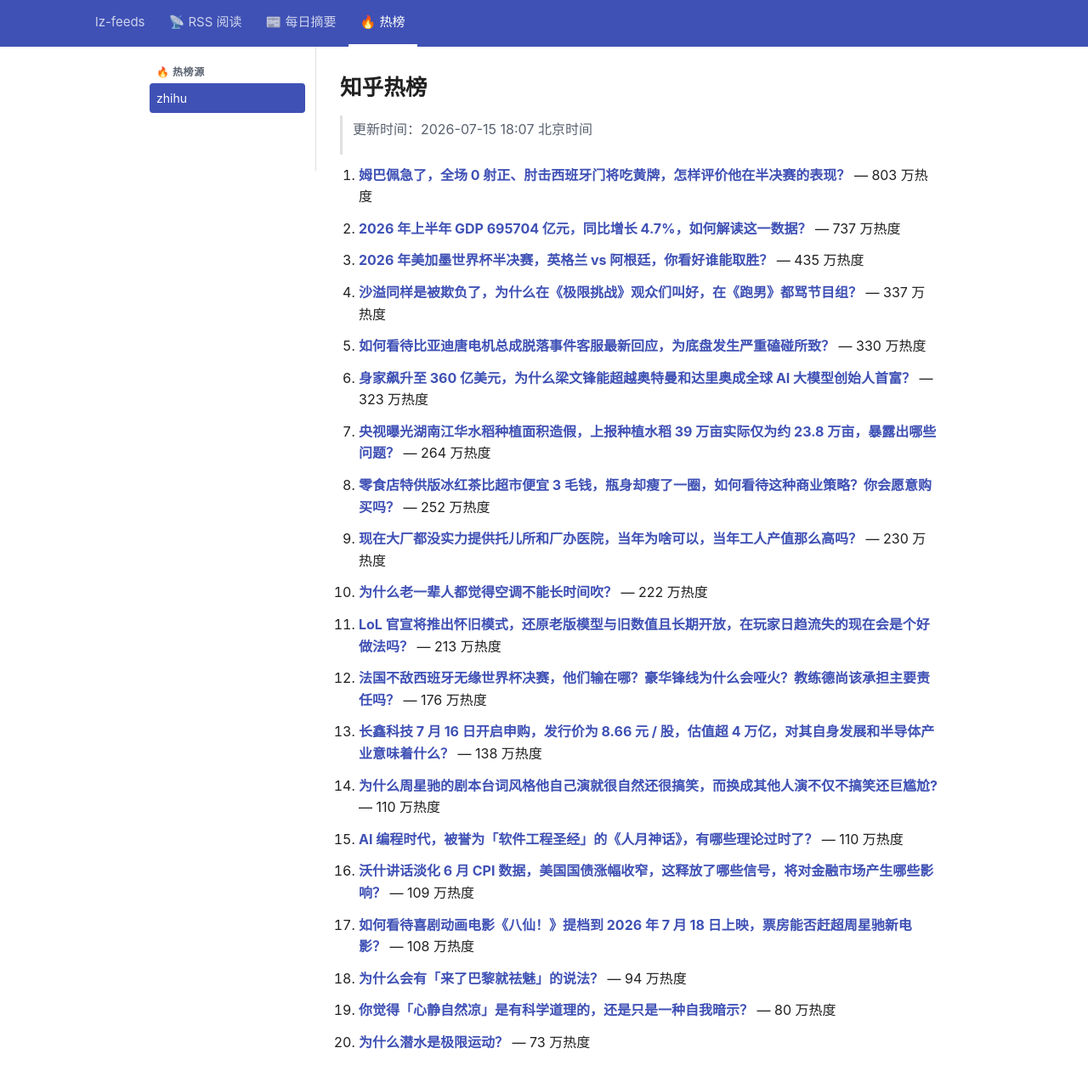
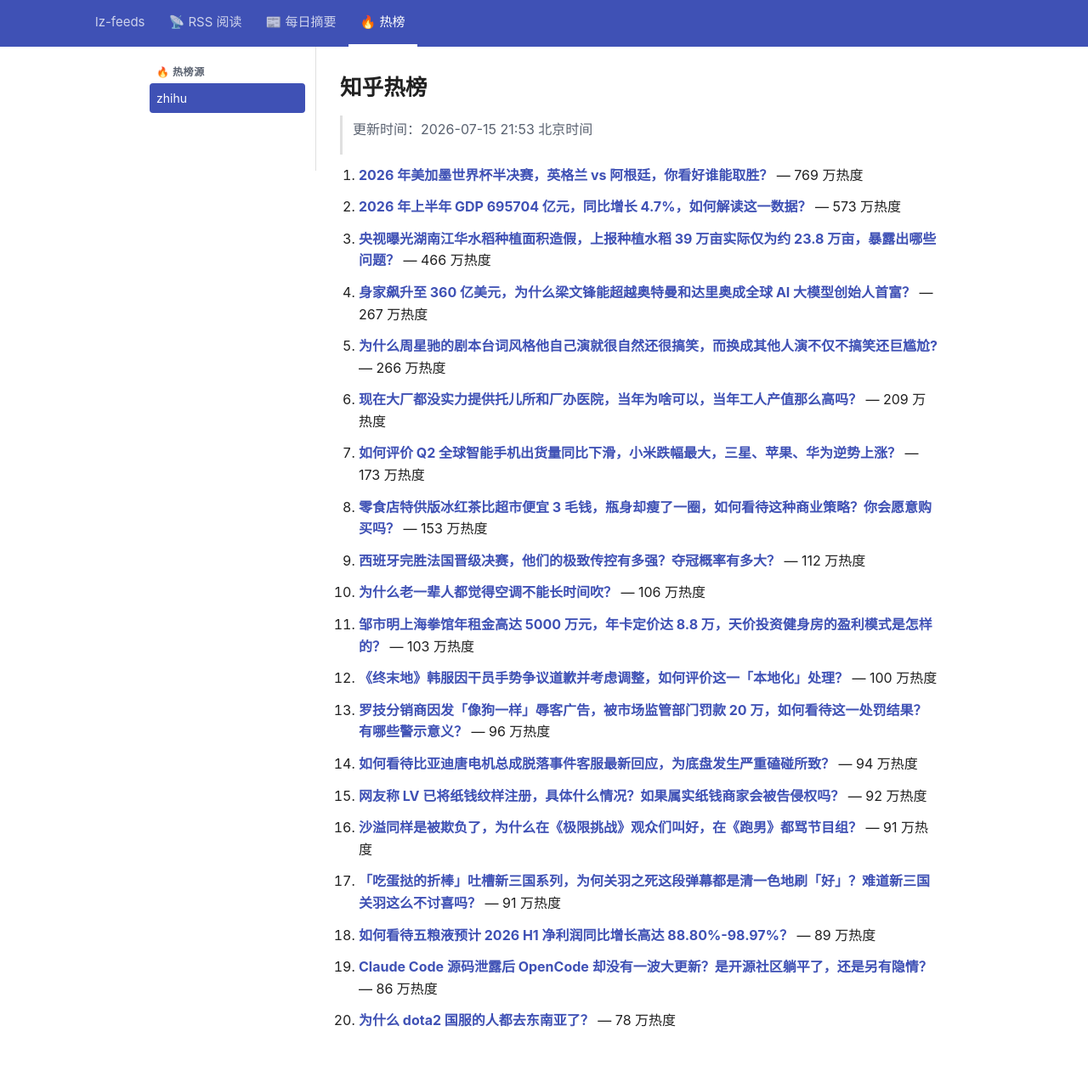
Before and after one commit to lizhang0101/lz-feeds, a Jekyll site: the page built from _hotlist/zhihu.md, in a window 1280 px wide and 1305 px high. Shown: the top 1274 px of the window at 85% size. Built offline with Jekyll 4.4.1, drawn with Linux system fonts in a browser that asks for light colours.

Commit message:
hotlist: 2026-07-15T13:53Z

```diff
--- a/_hotlist/zhihu.md
+++ b/_hotlist/zhihu.md
@@ -1,48 +1,48 @@
 ---
-updated: 2026-07-15 18:07 北京时间
+updated: 2026-07-15 21:53 北京时间
 count: 20
 ---
 
 # 知乎热榜
 
-> 更新时间：2026-07-15 18:07 北京时间
+> 更新时间：2026-07-15 21:53 北京时间
 
-1. **[姆巴佩急了，全场 0 射正、肘击西班牙门将吃黄牌，怎样评价他在半决赛的表现？](https://www.zhihu.com/question/2060628954185033001)** — 803 万热度
+1. **[2026 年美加墨世界杯半决赛，英格兰 vs 阿根廷，你看好谁能取胜？](https://www.zhihu.com/question/2059750323460351132)** — 769 万热度
 
-2. **[2026 年上半年 GDP 695704 亿元，同比增长 4.7%，如何解读这一数据？](https://www.zhihu.com/question/2060665371351331817)** — 737 万热度
+2. **[2026 年上半年 GDP 695704 亿元，同比增长 4.7%，如何解读这一数据？](https://www.zhihu.com/question/2060665371351331817)** — 573 万热度
 
-3. **[2026 年美加墨世界杯半决赛，英格兰 vs 阿根廷，你看好谁能取胜？](https://www.zhihu.com/question/2059750323460351132)** — 435 万热度
+3. **[央视曝光湖南江华水稻种植面积造假，上报种植水稻 39 万亩实际仅为约 23.8 万亩，暴露出哪些问题？](https://www.zhihu.com/question/2060642883007247443)** — 466 万热度
 
-4. **[沙溢同样是被欺负了，为什么在《极限挑战》观众们叫好，在《跑男》都骂节目组？](https://www.zhihu.com/question/283166946)** — 337 万热度
+4. **[身家飙升至 360 亿美元，为什么梁文锋能超越奥特曼和达里奥成全球 AI 大模型创始人首富？](https://www.zhihu.com/question/2060645375338180828)** — 267 万热度
 
-5. **[如何看待比亚迪唐电机总成脱落事件客服最新回应，为底盘发生严重磕碰所致？](https://www.zhihu.com/question/2059993881601749194)** — 330 万热度
+5. **[为什么周星驰的剧本台词风格他自己演就很自然还很搞笑，而换成其他人演不仅不搞笑还巨尴尬?](https://www.zhihu.com/question/1903913532988326041)** — 266 万热度
 
-6. **[身家飙升至 360 亿美元，为什么梁文锋能超越奥特曼和达里奥成全球 AI 大模型创始人首富？](https://www.zhihu.com/question/2060645375338180828)** — 323 万热度
+6. **[现在大厂都没实力提供托儿所和厂办医院，当年为啥可以，当年工人产值那么高吗？](https://www.zhihu.com/question/2055337846555391286)** — 209 万热度
 
-7. **[央视曝光湖南江华水稻种植面积造假，上报种植水稻 39 万亩实际仅为约 23.8 万亩，暴露出哪些问题？](https://www.zhihu.com/question/2060642883007247443)** — 264 万热度
+7. **[如何评价 Q2 全球智能手机出货量同比下滑，小米跌幅最大，三星、苹果、华为逆势上涨？](https://www.zhihu.com/question/2060476741349646921)** — 173 万热度
 
-8. **[零食店特供版冰红茶比超市便宜 3 毛钱，瓶身却瘦了一圈，如何看待这种商业策略？你会愿意购买吗？](https://www.zhihu.com/question/2060032728419001271)** — 252 万热度
+8. **[零食店特供版冰红茶比超市便宜 3 毛钱，瓶身却瘦了一圈，如何看待这种商业策略？你会愿意购买吗？](https://www.zhihu.com/question/2060032728419001271)** — 153 万热度
 
-9. **[现在大厂都没实力提供托儿所和厂办医院，当年为啥可以，当年工人产值那么高吗？](https://www.zhihu.com/question/2055337846555391286)** — 230 万热度
+9. **[西班牙完胜法国晋级决赛，他们的极致传控有多强？夺冠概率有多大？](https://www.zhihu.com/question/2060635873490593474)** — 112 万热度
 
-10. **[为什么老一辈人都觉得空调不能长时间吹？](https://www.zhihu.com/question/611736271)** — 222 万热度
+10. **[为什么老一辈人都觉得空调不能长时间吹？](https://www.zhihu.com/question/611736271)** — 106 万热度
 
-11. **[LoL 官宣将推出怀旧模式，还原老版模型与旧数值且长期开放，在玩家日趋流失的现在会是个好做法吗？](https://www.zhihu.com/question/2054328613269398401)** — 213 万热度
+11. **[邹市明上海拳馆年租金高达 5000 万元，年卡定价达 8.8 万，天价投资健身房的盈利模式是怎样的？](https://www.zhihu.com/question/2060401370436297161)** — 103 万热度
 
-12. **[法国不敌西班牙无缘世界杯决赛，他们输在哪？豪华锋线为什么会哑火？教练德尚该承担主要责任吗？](https://www.zhihu.com/question/2060634535255963378)** — 176 万热度
+12. **[《终末地》韩服因干员手势争议道歉并考虑调整，如何评价这一「本地化」处理？](https://www.zhihu.com/question/2060106918467727908)** — 100 万热度
 
-13. **[长鑫科技 7 月 16 日开启申购，发行价为 8.66 元 / 股，估值超 4 万亿，对其自身发展和半导体产业意味着什么？](https://www.zhihu.com/question/2058449781597459395)** — 138 万热度
+13. **[罗技分销商因发「像狗一样」辱客广告，被市场监管部门罚款 20 万，如何看待这一处罚结果？有哪些警示意义？](https://www.zhihu.com/question/2060545155124441600)** — 96 万热度
 
-14. **[为什么周星驰的剧本台词风格他自己演就很自然还很搞笑，而换成其他人演不仅不搞笑还巨尴尬?](https://www.zhihu.com/question/1903913532988326041)** — 110 万热度
+14. **[如何看待比亚迪唐电机总成脱落事件客服最新回应，为底盘发生严重磕碰所致？](https://www.zhihu.com/question/2059993881601749194)** — 94 万热度
 
-15. **[AI 编程时代，被誉为「软件工程圣经」的《人月神话》，有哪些理论过时了？](https://www.zhihu.com/question/2058996805182960802)** — 110 万热度
+15. **[网友称 LV 已将纸钱纹样注册，具体什么情况？如果属实纸钱商家会被告侵权吗？](https://www.zhihu.com/question/2060484366321415392)** — 92 万热度
 
-16. **[沃什讲话淡化 6 月 CPI 数据，美国国债涨幅收窄，这释放了哪些信号，将对金融市场产生哪些影响？](https://www.zhihu.com/question/2060530575920959746)** — 109 万热度
+16. **[沙溢同样是被欺负了，为什么在《极限挑战》观众们叫好，在《跑男》都骂节目组？](https://www.zhihu.com/question/283166946)** — 91 万热度
 
-17. **[如何看待喜剧动画电影《八仙！》提档到 2026 年 7 月 18 日上映，票房能否赶超周星驰新电影？](https://www.zhihu.com/question/2060358771004773550)** — 108 万热度
+17. **[「吃蛋挞的折棒」吐槽新三国系列，为何关羽之死这段弹幕都是清一色地刷「好」？难道新三国关羽这么不讨喜吗？](https://www.zhihu.com/question/2057238395152242354)** — 91 万热度
 
-18. **[为什么会有「来了巴黎就祛魅」的说法？](https://www.zhihu.com/question/642212992)** — 94 万热度
+18. **[如何看待五粮液预计 2026 H1 净利润同比增长高达 88.80%-98.97%？](https://www.zhihu.com/question/2060663598305599630)** — 89 万热度
 
-19. **[你觉得「心静自然凉」是有科学道理的，还是只是一种自我暗示？](https://www.zhihu.com/question/2060292779125875048)** — 80 万热度
+19. **[Claude Code 源码泄露后 OpenCode 却没有一波大更新？是开源社区躺平了，还是另有隐情？](https://www.zhihu.com/question/2053497628416030104)** — 86 万热度
 
-20. **[为什么潜水是极限运动？](https://www.zhihu.com/question/286297109)** — 73 万热度
+20. **[为什么 dota2 国服的人都去东南亚了？](https://www.zhihu.com/question/615401044)** — 78 万热度
```
